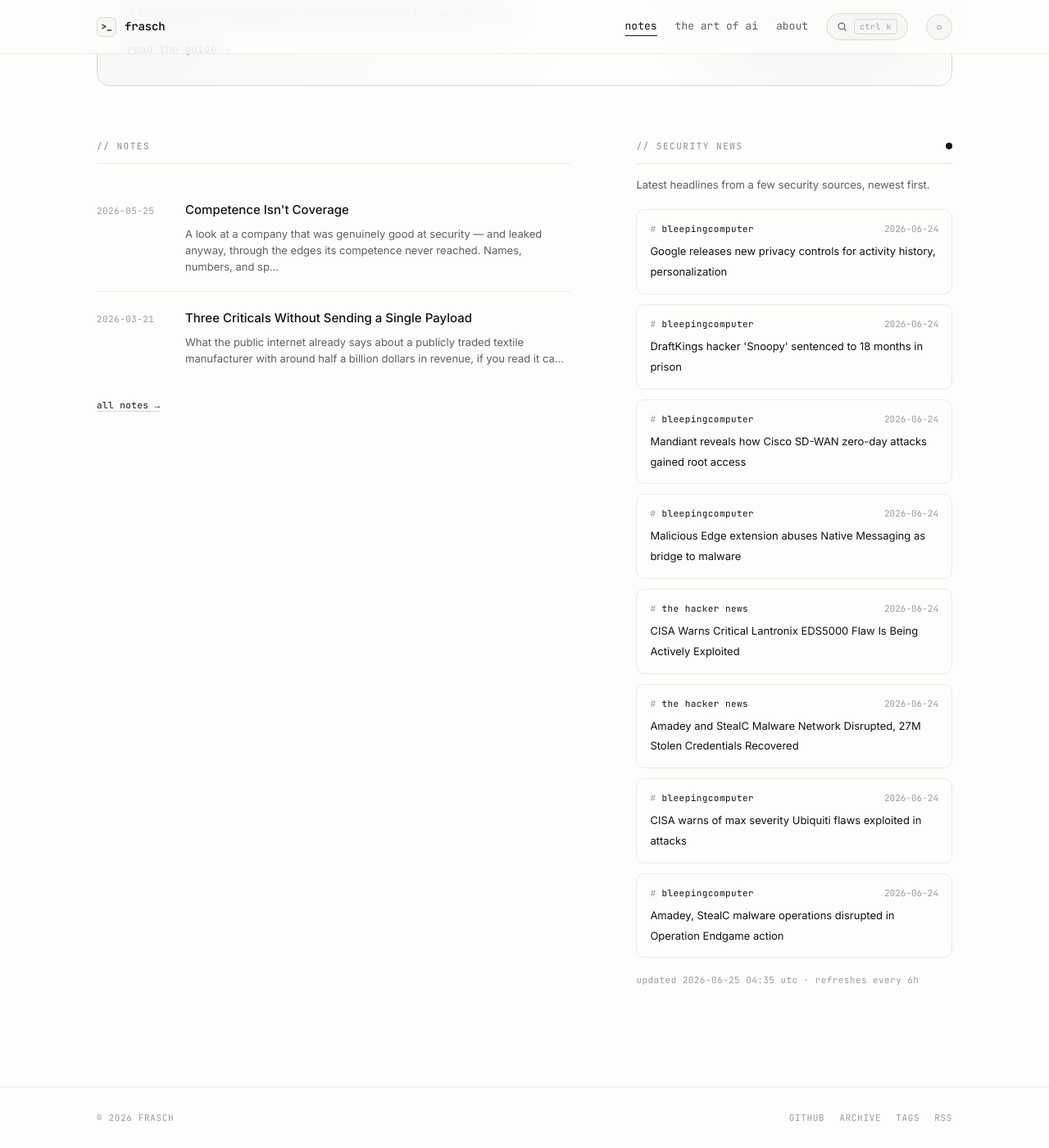
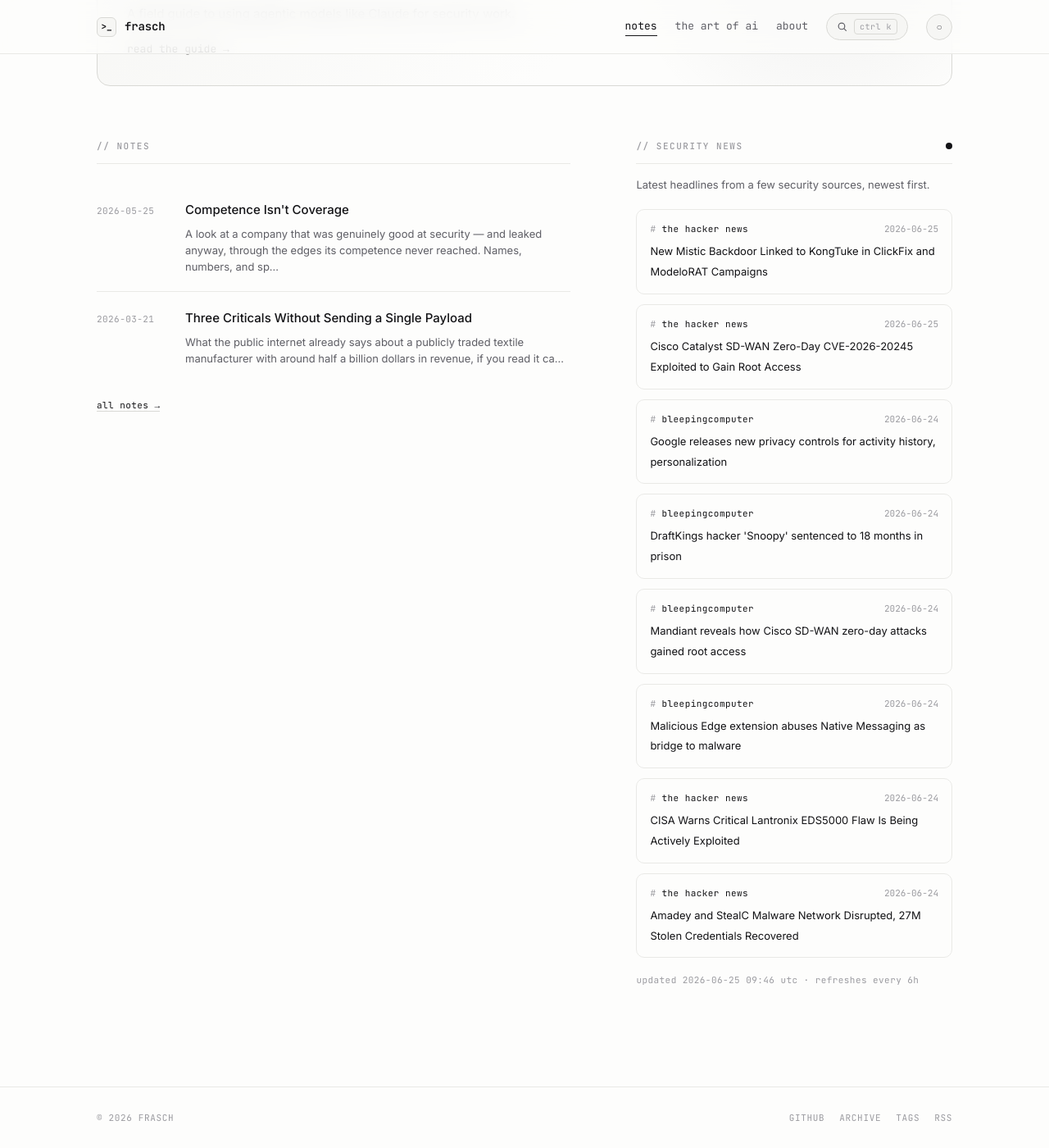
Before and after one commit to whoisfrasch/frasch, a Jekyll site: the page built from index.html, in a window 1280 px wide and 1400 px high, scrolled down 615 px. Shown: the whole window at 82% size. Built offline with Jekyll 4.4.1, drawn with Linux system fonts in a browser that asks for light colours.

Commit message:
Refresh security news feed

```diff
--- a/_data/news.json
+++ b/_data/news.json
@@ -1,6 +1,18 @@
 {
-  "updated": "2026-06-25T04:35:53Z",
+  "updated": "2026-06-25T09:46:15Z",
   "items": [
+    {
+      "source": "the hacker news",
+      "title": "New Mistic Backdoor Linked to KongTuke in ClickFix and ModeloRAT Campaigns",
+      "link": "https://thehackernews.com/2026/06/new-mistic-backdoor-linked-to-kongtuke.html",
+      "date": "2026-06-25T08:54:37Z"
+    },
+    {
+      "source": "the hacker news",
+      "title": "Cisco Catalyst SD-WAN Zero-Day CVE-2026-20245 Exploited to Gain Root Access",
+      "link": "https://thehackernews.com/2026/06/cisco-catalyst-sd-wan-zero-day-cve-2026.html",
+      "date": "2026-06-25T05:46:54Z"
+    },
     {
       "source": "bleepingcomputer",
       "title": "Google releases new privacy controls for activity history, personalization",
@@ -36,18 +48,6 @@
       "title": "Amadey and StealC Malware Network Disrupted, 27M Stolen Credentials Recovered",
       "link": "https://thehackernews.com/2026/06/amadey-and-stealc-malware-network.html",
       "date": "2026-06-24T15:59:50Z"
-    },
-    {
-      "source": "bleepingcomputer",
-      "title": "CISA warns of max severity Ubiquiti flaws exploited in attacks",
-      "link": "https://www.bleepingcomputer.com/news/security/cisa-warns-of-max-severity-ubiquiti-flaws-exploited-in-attacks/",
-      "date": "2026-06-24T14:35:15Z"
-    },
-    {
-      "source": "bleepingcomputer",
-      "title": "Amadey, StealC malware operations disrupted in Operation Endgame action",
-      "link": "https://www.bleepingcomputer.com/news/security/amadey-stealc-malware-operations-disrupted-in-operation-endgame-action/",
-      "date": "2026-06-24T14:35:11Z"
     }
   ]
 }
```
